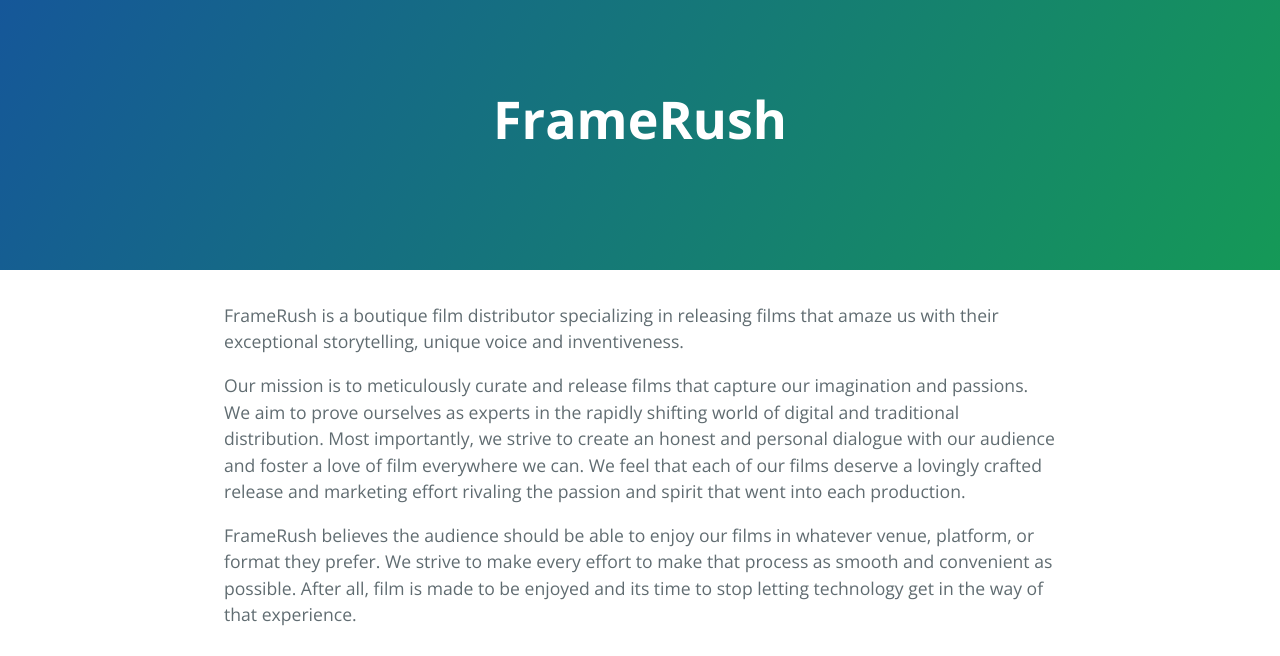
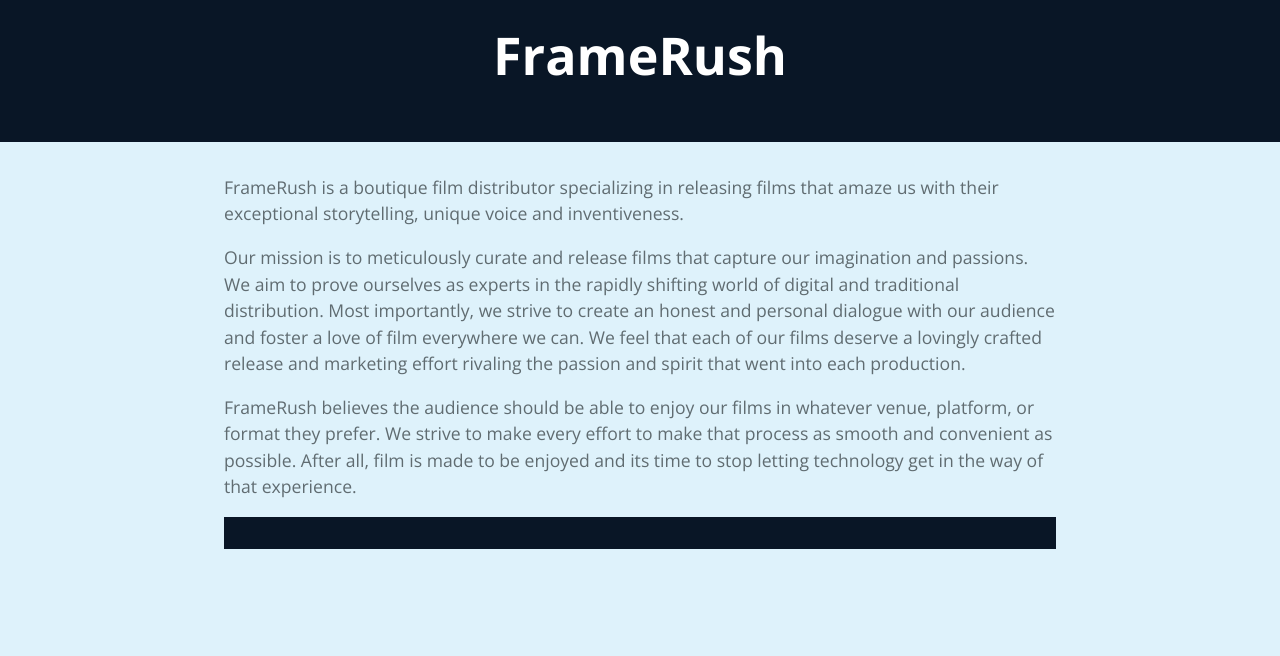
Before and after one commit to framerush/framerush.github.io, a plain HTML site: page index.html in a window 1280 px wide. Shown: the top 656 px of the page. Drawn offline with nearby package versions, Linux system fonts and the light colour scheme.

Commit message:
updated styles

```diff
--- a/stylesheets/stylesheet.css
+++ b/stylesheets/stylesheet.css
@@ -1,13 +1,21 @@
 * {
   box-sizing: border-box; }
+html {
+  height: 100%;
+  min-height: 100%;
+}
 
 body {
+  overflow: :auto;
   padding: 0;
   margin: 0;
   font-family: "Open Sans", "Helvetica Neue", Helvetica, Arial, sans-serif;
   font-size: 16px;
   line-height: 1.5;
-  color: #606c71; }
+  color: #606c71;
+  height: 100%;
+  min-height: 100%;
+  background-color: #def2fb; }
 
 a {
   color: #1e6bb8;
@@ -15,6 +23,14 @@ a {
   a:hover {
     text-decoration: underline; }
 
+.project-logo {
+  width: 500px;
+}
+
+.divider {
+  height: 25px;
+  background-color: #97daf8;
+}
 .btn {
   display: inline-block;
   margin-bottom: 1rem;
@@ -56,20 +72,19 @@ a {
 .page-header {
   color: #fff;
   text-align: center;
-  background-color: #159957;
-  background-image: linear-gradient(120deg, #155799, #159957); }
+  background-color: #091626; }
 
 @media screen and (min-width: 64em) {
   .page-header {
-    padding: 5rem 6rem; } }
+    padding: 1rem 1rem; } }
 
 @media screen and (min-width: 42em) and (max-width: 64em) {
   .page-header {
-    padding: 3rem 4rem; } }
+    padding: 1rem 1rem; } }
 
 @media screen and (max-width: 42em) {
   .page-header {
-    padding: 2rem 1rem; } }
+    padding: 1rem 1rem; } }
 
 .project-name {
   margin-top: 0;
@@ -222,8 +237,9 @@ a {
 
 .site-footer {
   padding-top: 2rem;
-  margin-top: 2rem;
-  border-top: solid 1px #eff0f1; }
+  height: 100%;
+  min-height: 100%;
+  background-color: #091626; }
 
 .site-footer-owner {
   display: block;
```
